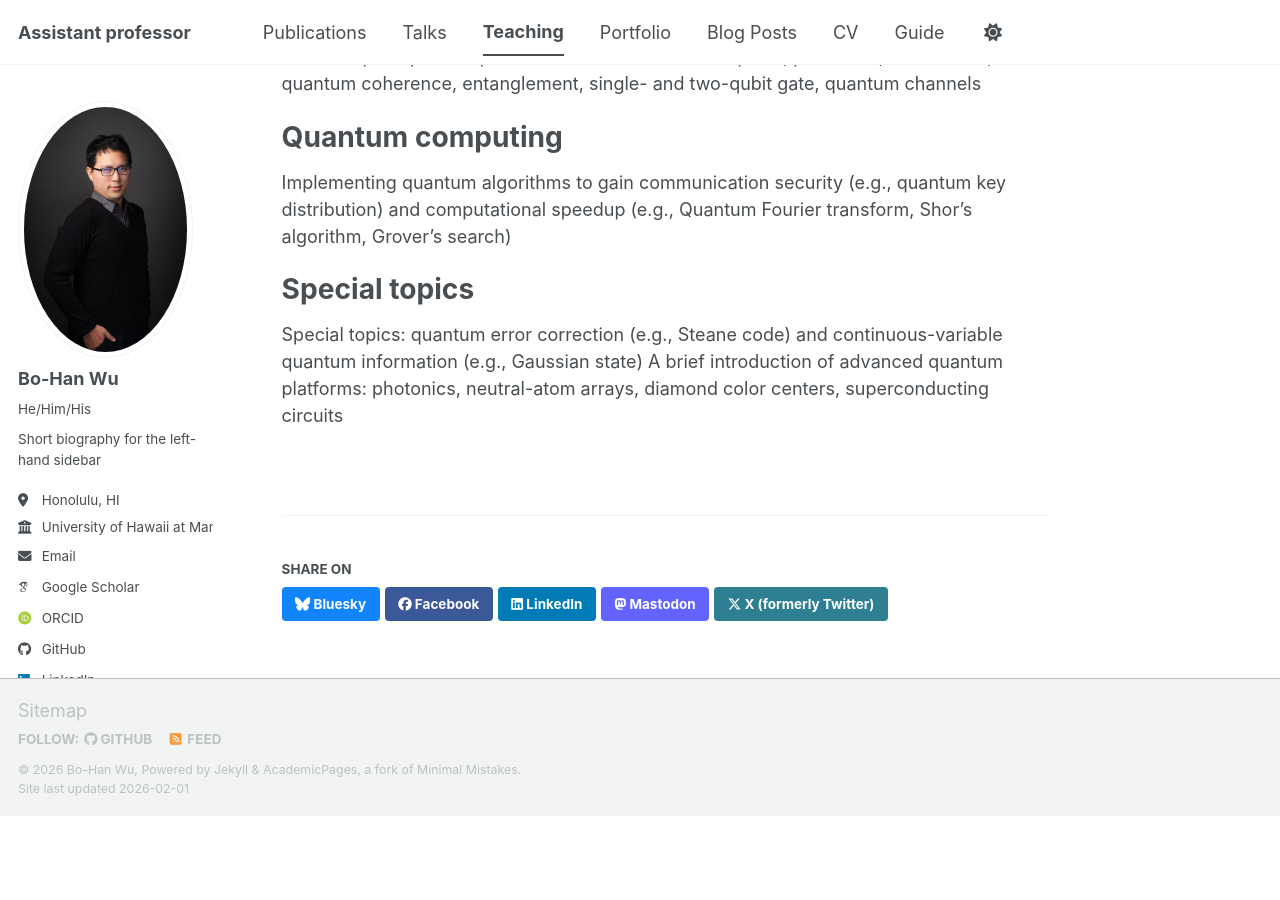
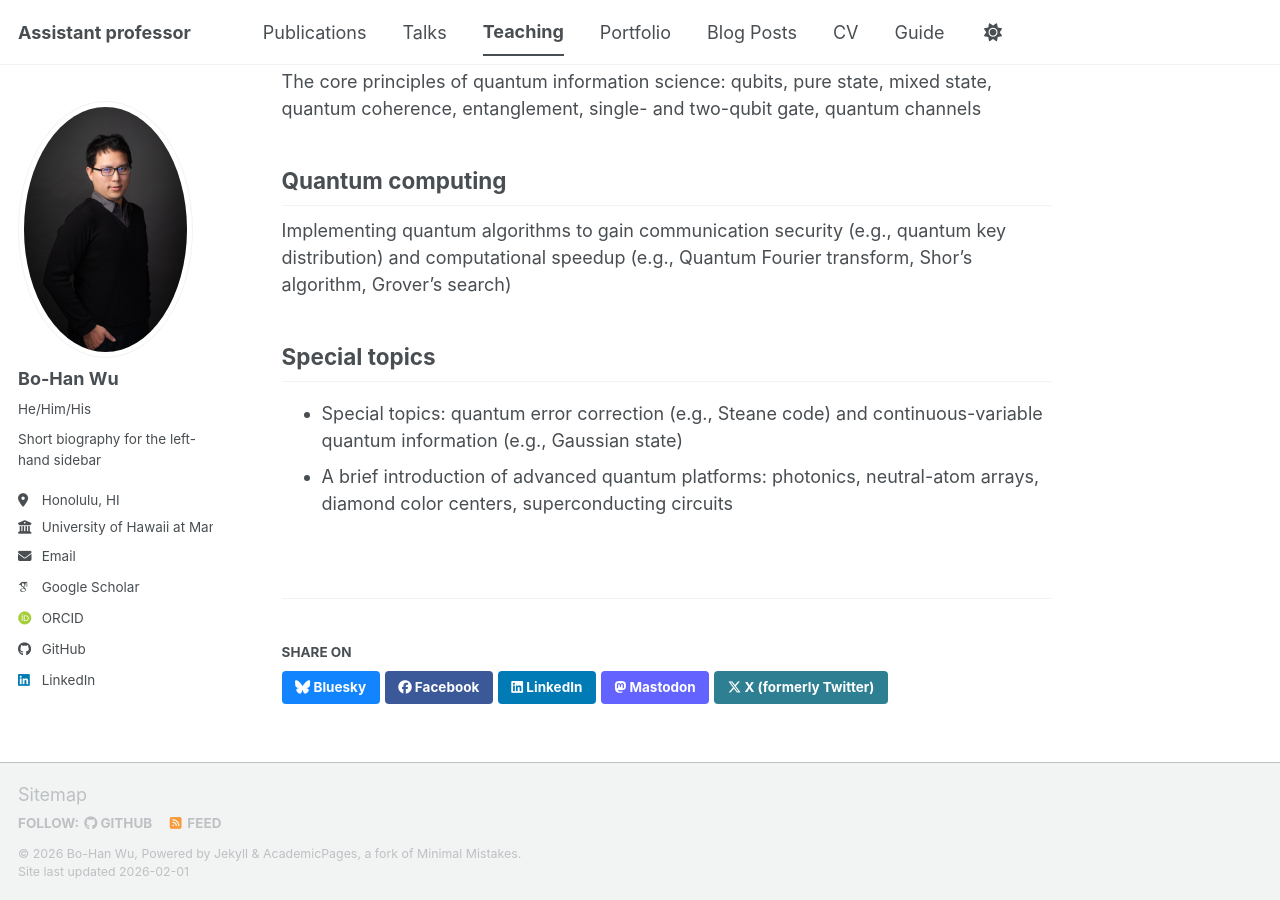
Before and after one commit to go705/go705.github.io, a Jekyll site: the page built from _teaching/QIS.md, in a window 1280 px wide and 900 px high, scrolled down 601 px. Built offline with Jekyll 4.4.1, drawn with Linux system fonts in a browser that asks for light colours; some web fonts are replaced; a script bundle is joined from its source files by our own code; library files that are not in the unit come from our copies; before the commit the page ends 1418 px from its top, so only the background shows below that.

Commit message:
Update QIS.md

```diff
--- a/_teaching/QIS.md
+++ b/_teaching/QIS.md
@@ -11,16 +11,12 @@
 Have you heard people talk about quantum computing and wondered what all the excitement is about? In this course, you will discover how a qubit can hold information in ways that no classical bit can, and how quantum logic unlocks new forms of computation. We will explore the ideas that make quantum technologies powerful, including quantum states, gates, measurement, and the foundations needed to understand modern algorithms. You will also learn how today’s leading quantum platforms work, from photons to atoms to superconducting circuits. This course is designed for students who want a clear and rigorous introduction to quantum information science. By the end, you will be able to read current research, understand why quantum computing matters, and see how these ideas are shaping the future of technology. Join the course and start your journey into the quantum world.
 
 In this course, students will learn:
-
-Basics of quantum information
-======
+## Basics of quantum information
 The core principles of quantum information science: qubits, pure state, mixed state, quantum coherence, entanglement, single- and two-qubit gate, quantum channels
 
-Quantum computing
-======
+## Quantum computing
 Implementing quantum algorithms to gain communication security (e.g., quantum key distribution) and computational speedup (e.g., Quantum Fourier transform, Shor’s algorithm, Grover’s search)
 
-Special topics
-======
-Special topics: quantum error correction (e.g., Steane code) and continuous-variable quantum information (e.g., Gaussian state)
-A brief introduction of advanced quantum platforms: photonics, neutral-atom arrays, diamond color centers, superconducting circuits
+## Special topics
+* Special topics: quantum error correction (e.g., Steane code) and continuous-variable quantum information (e.g., Gaussian state)
+* A brief introduction of advanced quantum platforms: photonics, neutral-atom arrays, diamond color centers, superconducting circuits
```
